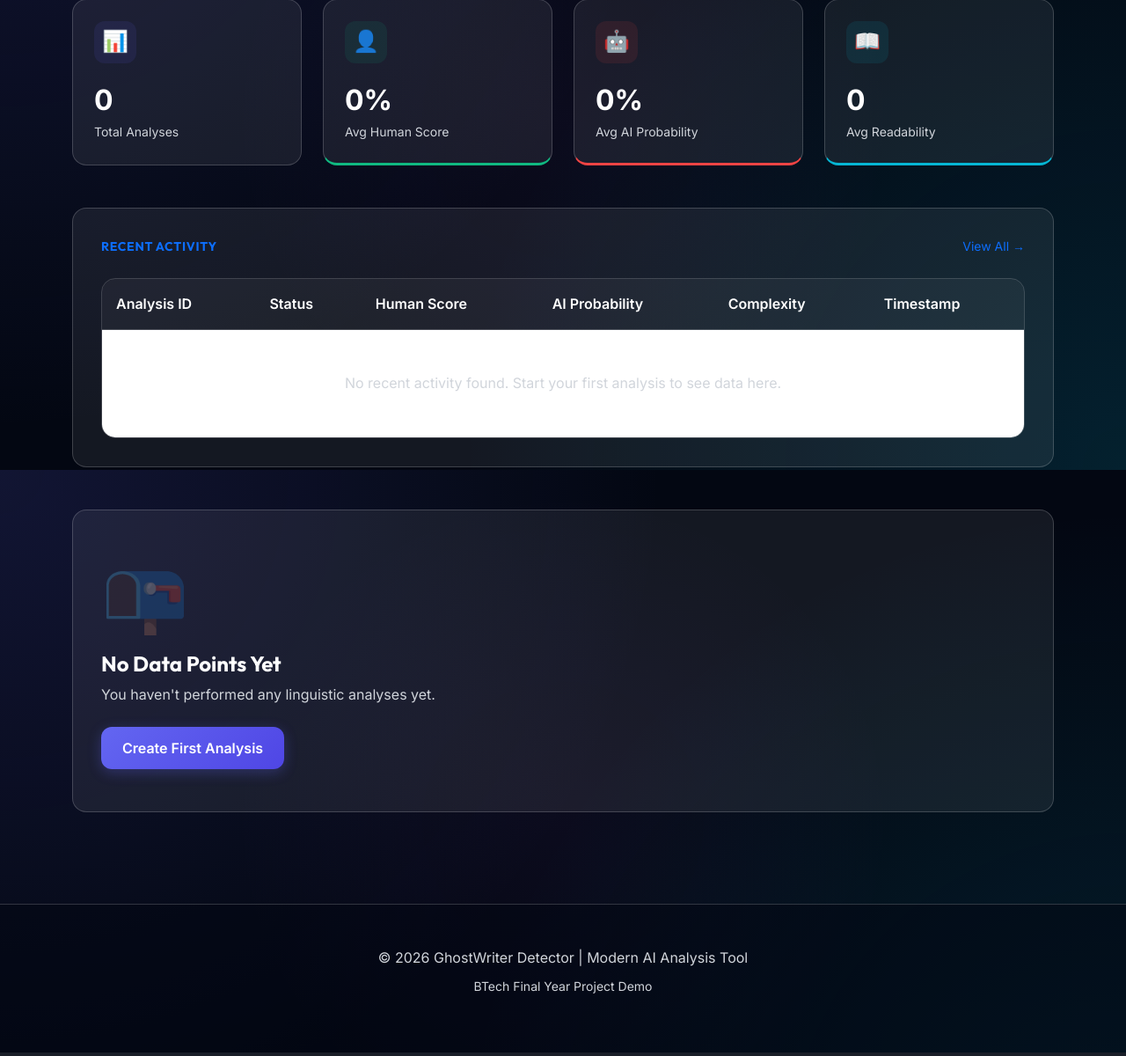
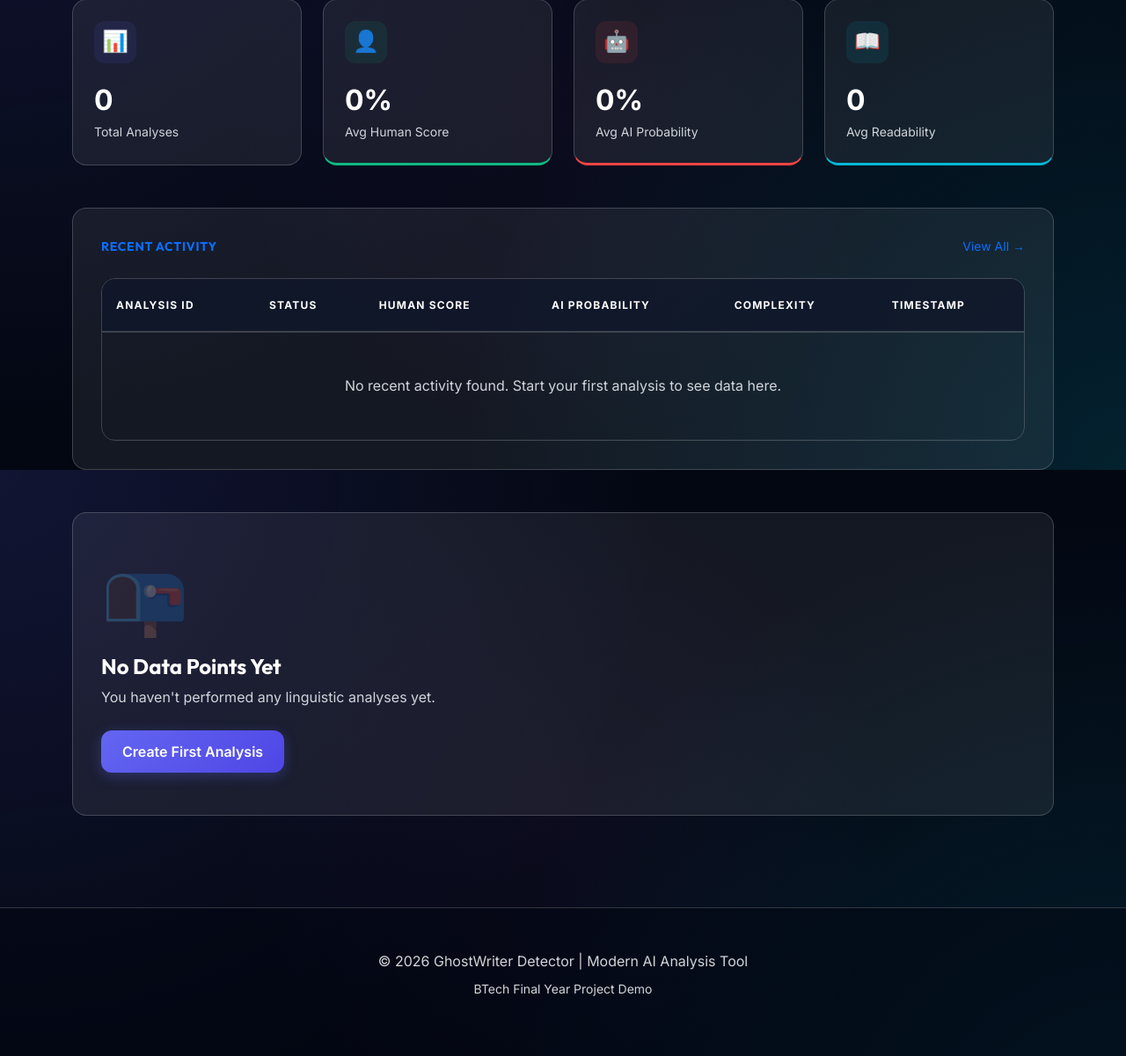
Before and after one commit to Aradhy777/GhostWriterDetector, a Flask app: page /dashboard in a window 1280 px wide. Shown: the part 266-1466 px from the top of the page at 88% size. Run offline with Flask 3, Linux system fonts and the light colour scheme.

Commit message:
Some mager fix in backend and ui ux

```diff
--- a/GhostWriterDetector/models/analysis.py
+++ b/GhostWriterDetector/models/analysis.py
@@ -44,5 +44,6 @@ class Analysis(db.Model):
             'sentiment_label': self.sentiment_label,
             'sentence_count': self.sentence_count,
             'word_count': self.word_count,
+            'avg_word_length': self.avg_word_length,
             'created_at': self.created_at.strftime('%Y-%m-%d %H:%M:%S')
         }
--- a/GhostWriterDetector/static/css/style.css
+++ b/GhostWriterDetector/static/css/style.css
@@ -405,30 +405,77 @@ h1, h2, h3, h4, h5, h6 {
 
 .table {
     margin-bottom: 0;
-    background: rgba(255, 255, 255, 0.01);
+    background: transparent !important;
+    color: var(--text-muted);
 }
 
-.table th {
-    background: rgba(255, 255, 255, 0.03) !important;
-    border-bottom: 1px solid var(--glass-border);
+.table thead th {
+    background: rgba(15, 23, 42, 0.8) !important;
+    border-bottom: 2px solid var(--glass-border) !important;
     color: var(--text-main);
-    font-weight: 600;
-    padding: 1rem;
+    text-transform: uppercase;
+    font-size: 0.75rem;
+    letter-spacing: 0.1em;
+    padding: 1.25rem 1rem;
 }
 
-.table td {
-    padding: 1rem;
-    vertical-align: middle;
+.table tbody td {
+    background: transparent !important;
+    border-bottom: 1px solid rgba(255, 255, 255, 0.05);
+    padding: 1.25rem 1rem;
     color: var(--text-muted);
-    border-bottom: 1px solid var(--glass-border);
 }
 
-.table tr:last-child td {
-    border-bottom: none;
+.table tbody tr {
+    background: transparent !important;
+    transition: var(--transition);
 }
 
 .table-hover tbody tr:hover {
     background: rgba(255, 255, 255, 0.03) !important;
+}
+
+.table-hover tbody tr:hover td {
+    color: white;
+}
+
+/* Pagination */
+.pagination .page-link {
+    background: rgba(255, 255, 255, 0.03);
+    border: 1px solid var(--glass-border);
+    color: var(--text-muted);
+    padding: 0.5rem 1rem;
+    transition: var(--transition);
+}
+
+.pagination .page-item.active .page-link {
+    background: var(--primary);
+    border-color: var(--primary);
+    color: white;
+}
+
+.pagination .page-link:hover:not(.active) {
+    background: rgba(255, 255, 255, 0.08);
+    color: white;
+}
+
+/* Scrollbar */
+::-webkit-scrollbar {
+    width: 8px;
+    height: 8px;
+}
+
+::-webkit-scrollbar-track {
+    background: var(--bg-dark);
+}
+
+::-webkit-scrollbar-thumb {
+    background: var(--glass-border);
+    border-radius: 10px;
+}
+
+::-webkit-scrollbar-thumb:hover {
+    background: var(--text-dim);
 }
 
 /* Footer */
--- a/GhostWriterDetector/templates/layout.html
+++ b/GhostWriterDetector/templates/layout.html
@@ -12,7 +12,7 @@
     <nav class="navbar navbar-dark navbar-expand-lg sticky-top">
         <div class="container">
             <a class="navbar-brand d-flex align-items-center" href="/">
-                <img src="{{ url_for('static', filename='images/logo.png') }}" alt="Logo" class="brand-logo me-2">
+                <img src="{{ url_for('static', filename='images/logo.png') }}" alt="Logo" class="brand-logo me-2" onerror="this.style.display='none'">
                 <span>GhostWriter</span>
             </a>
             <button class="navbar-toggler" type="button" data-bs-toggle="collapse" data-bs-target="#navbarNav">
```
